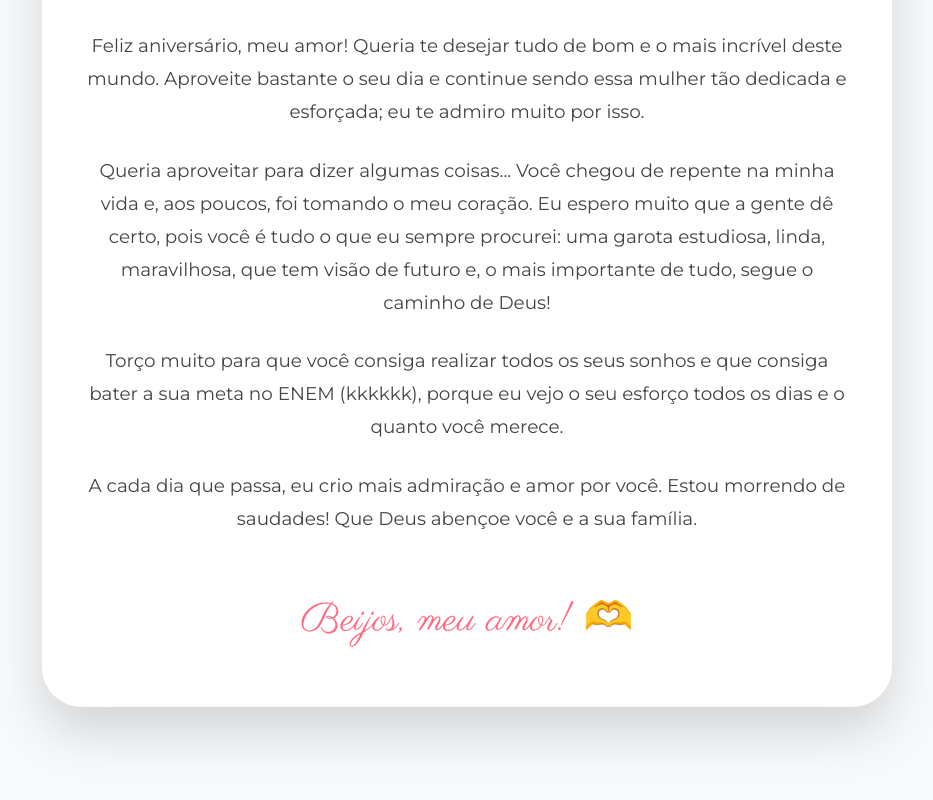
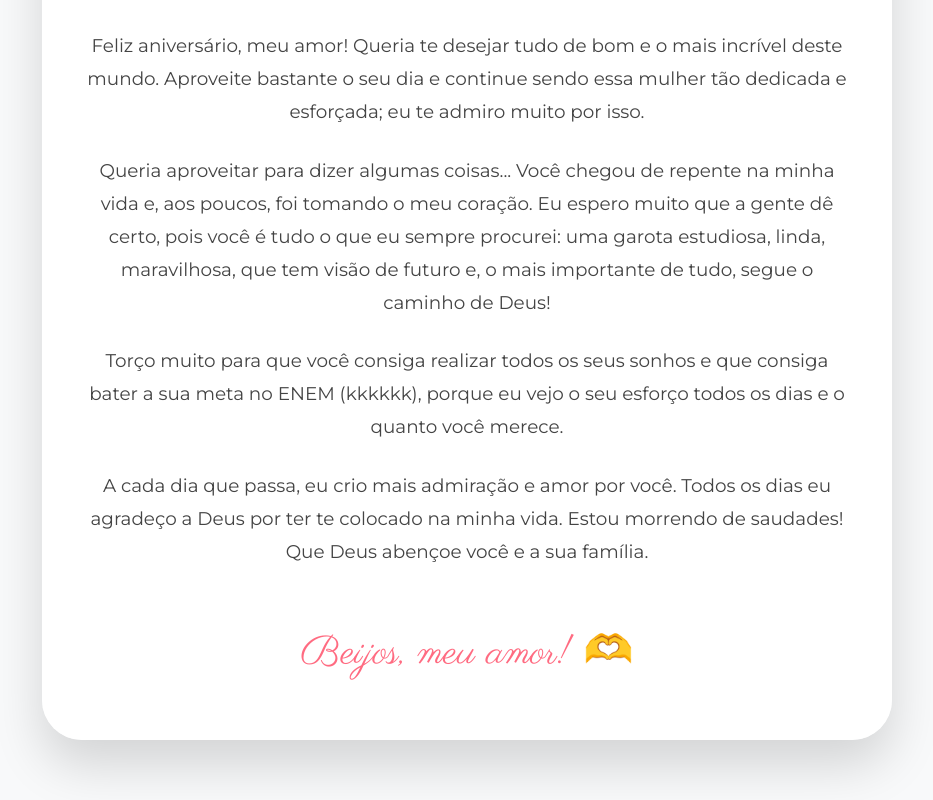
Before and after one commit to LUCASPZ77/aniversario-mimi, a plain HTML site: page index.html in a window 1280 px wide. Shown: the part 1156-1956 px from the top of the page, without its empty margins (173-1106 px from the left). Before the commit the page ends 1923 px from the top, so only its background shows below. Drawn offline with Linux system fonts and the light colour scheme.

Commit message:
mudança

```diff
--- a/index.html
+++ b/index.html
@@ -206,7 +206,7 @@
 
                 <p>Torço muito para que você consiga realizar todos os seus sonhos e que consiga bater a sua meta no ENEM (kkkkkk), porque eu vejo o seu esforço todos os dias e o quanto você merece.</p>
 
-                <p>A cada dia que passa, eu crio mais admiração e amor por você. Estou morrendo de saudades! Que Deus abençoe você e a sua família.</p>
+                <p>A cada dia que passa, eu crio mais admiração e amor por você. Todos os dias eu agradeço a Deus por ter te colocado na minha vida. Estou morrendo de saudades! Que Deus abençoe você e a sua família.</p>
             </div>
             <p class="signature">Beijos, meu amor! 🫶</p>
         </section>
```
